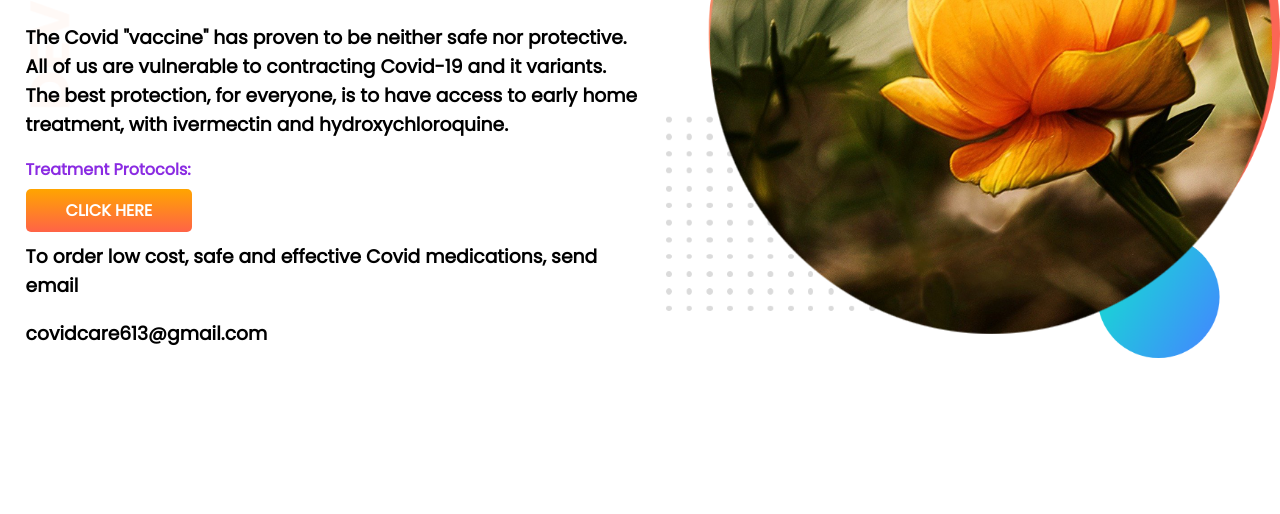
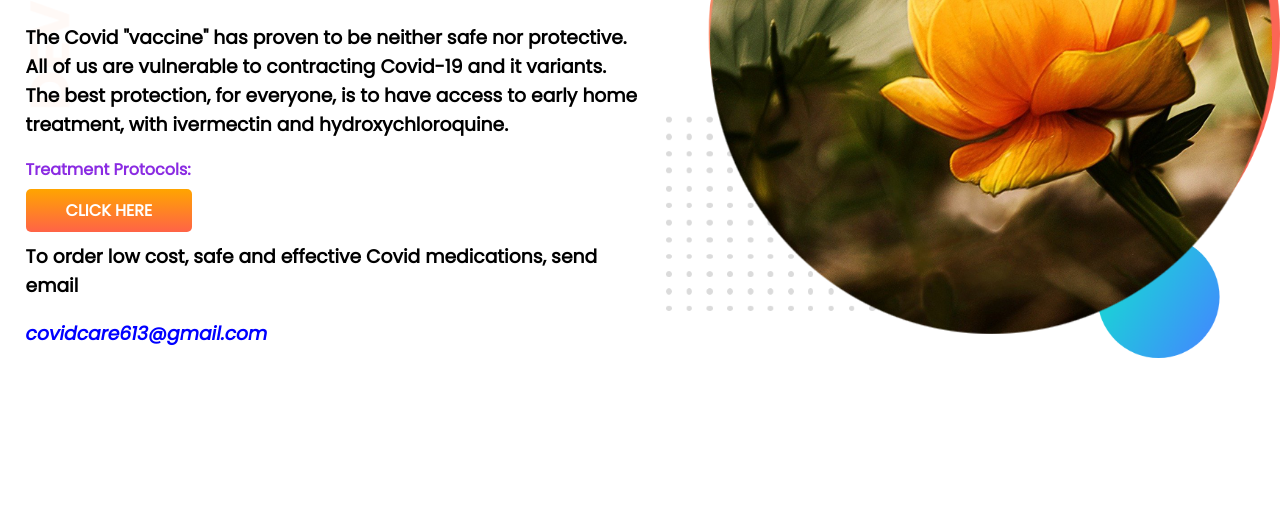
Before and after one commit to Mostarik/COVID-CARE, a plain HTML site: page index.html in a window 1280 px wide. Shown: the part 252-766 px from the top of the page. Drawn offline with Linux system fonts and the light colour scheme; a web font is replaced by a local one.

Commit message:
add email id

```diff
--- a/index.html
+++ b/index.html
@@ -31,7 +31,7 @@
             <h3> To order low cost, safe and effective Covid medications, send email</h3>
             </p>
             <p>
-            <h3> covidcare613@gmail.com </h3>
+            <h3 class="email-gmail"> covidcare613@gmail.com </h3>
             </p>
 
         </div>
--- a/style.css
+++ b/style.css
@@ -91,3 +91,8 @@ footer p {
 .footer {
     background-color: orange;
 }
+
+.email-gmail {
+    color: blue;
+    font-style: italic;
+}
```
